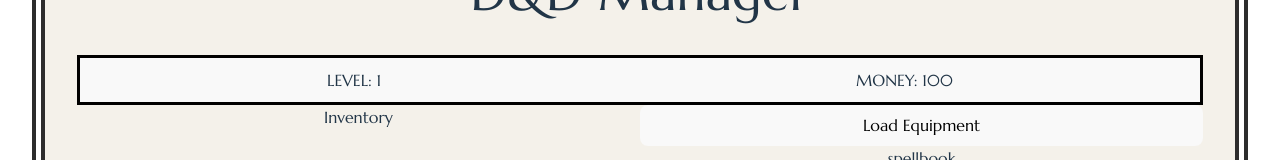
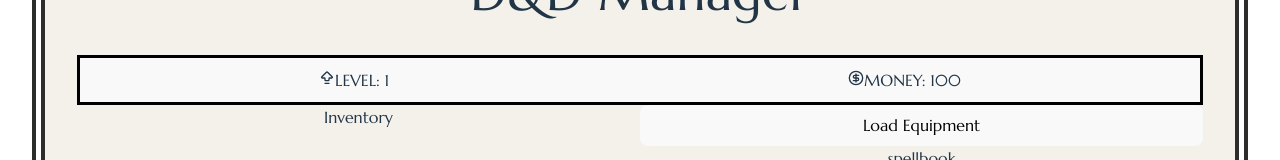
Before and after one commit to daniela-bonvini/dnd_manager_app, a React (Vite) app in the folder dnd-manager-app/: page / in a window 1280 px wide. Shown: the part 147-307 px from the top of the page. Built offline with nearby package versions, Linux system fonts and the light colour scheme.

Commit message:
added icons to stats

```diff
--- a/dnd-manager-app/src/components/AdventurerStats/AdventurerStats.tsx
+++ b/dnd-manager-app/src/components/AdventurerStats/AdventurerStats.tsx
@@ -1,6 +1,7 @@
 import React from "react";
 import "./AdventurerStats.css";
 import { StatsContext } from "../Framework/Framework";
+import { CircleDollarSign, ArrowBigUpDash } from "lucide-react";
 
 function AdventurerStats() {
   const context = React.useContext(StatsContext);
@@ -14,10 +15,12 @@
     <>
       <div className="adventurer-stats">
         <div className="adventurer-stats__item">
+          <ArrowBigUpDash size={16} />
           <label>LEVEL: </label>
           <span>{level}</span>
         </div>
         <div className="adventurer-stats__item">
+          <CircleDollarSign size={16} />
           <label>MONEY: </label>
           <span>{money}</span>
         </div>
```
